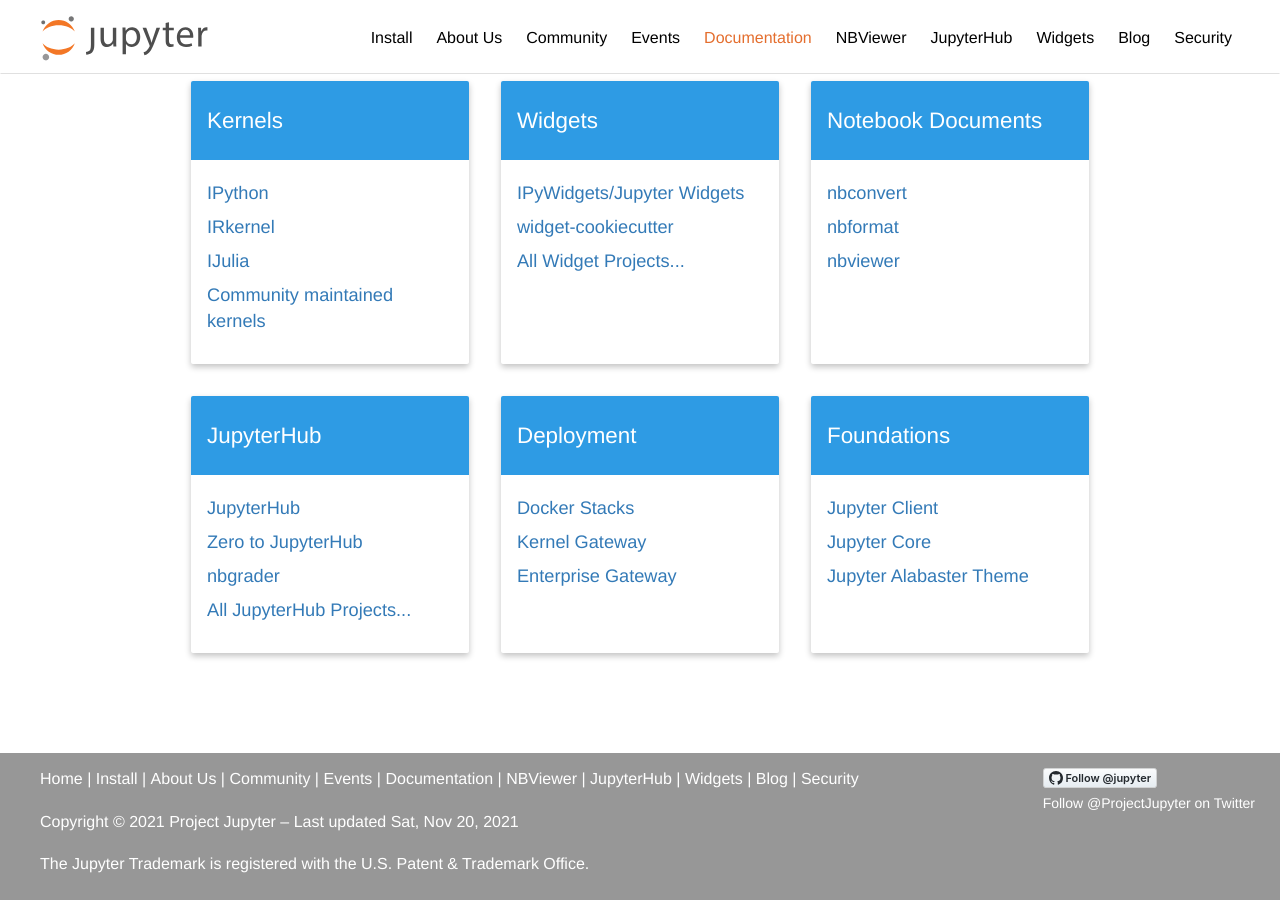
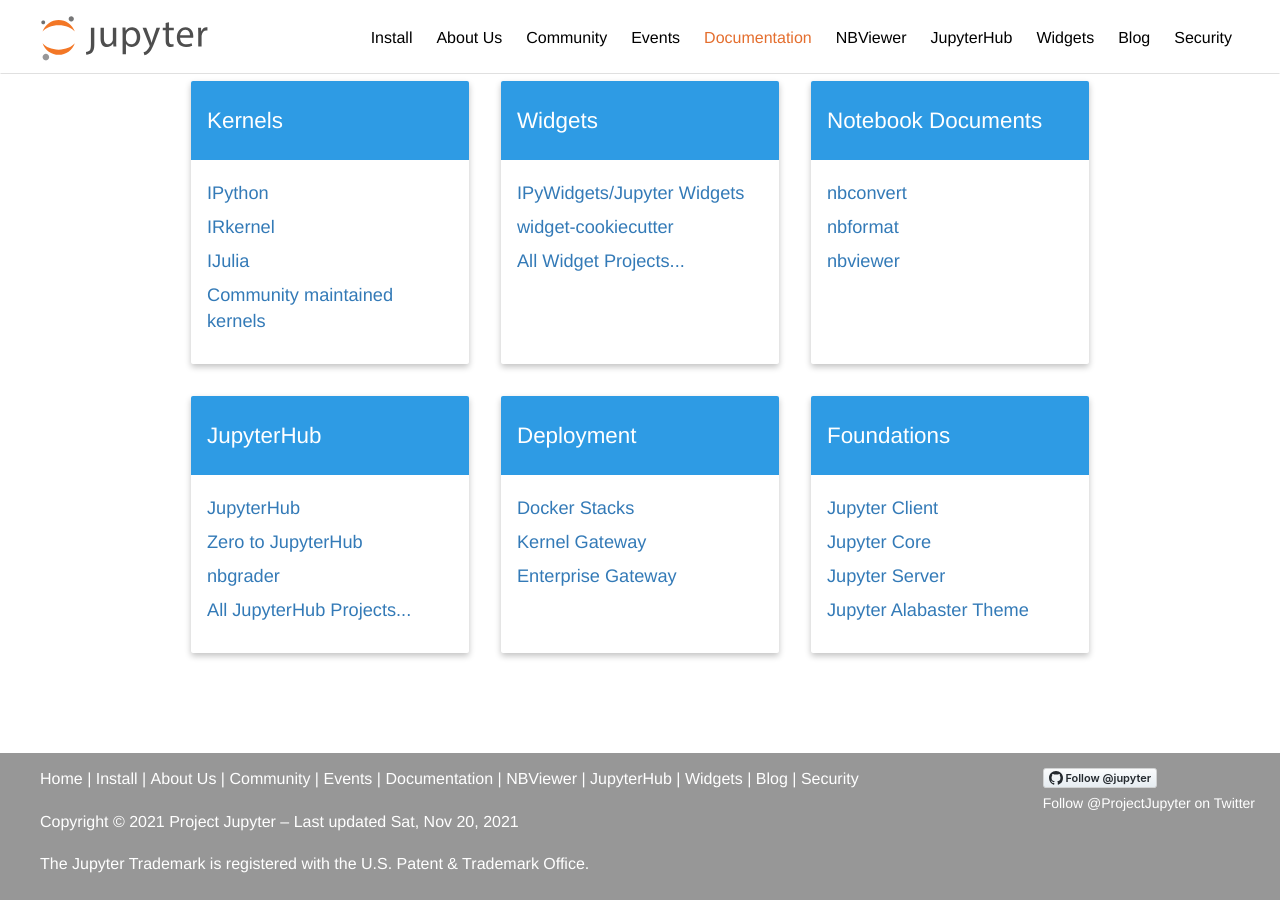
Before and after one commit to jupyter/jupyter.github.io, a Jekyll site: the page built from documentation.md, in a window 1280 px wide and 900 px high, scrolled down 573 px. Built offline with Jekyll 4.4.1, drawn with Linux system fonts in a browser that asks for light colours.

Commit message:
Add Jupyter Server documentation link to Foundations

```diff
--- a/_data/documentation.yml
+++ b/_data/documentation.yml
@@ -45,4 +45,5 @@
 Foundations:
   Jupyter Client: https://jupyter-client.readthedocs.io/en/latest/
   Jupyter Core: https://jupyter-core.readthedocs.io/en/latest/
+  Jupyter Server: https://jupyter-server.readthedocs.io/
   Jupyter Alabaster Theme: https://jupyter-alabaster-theme.readthedocs.io/en/latest/
```
